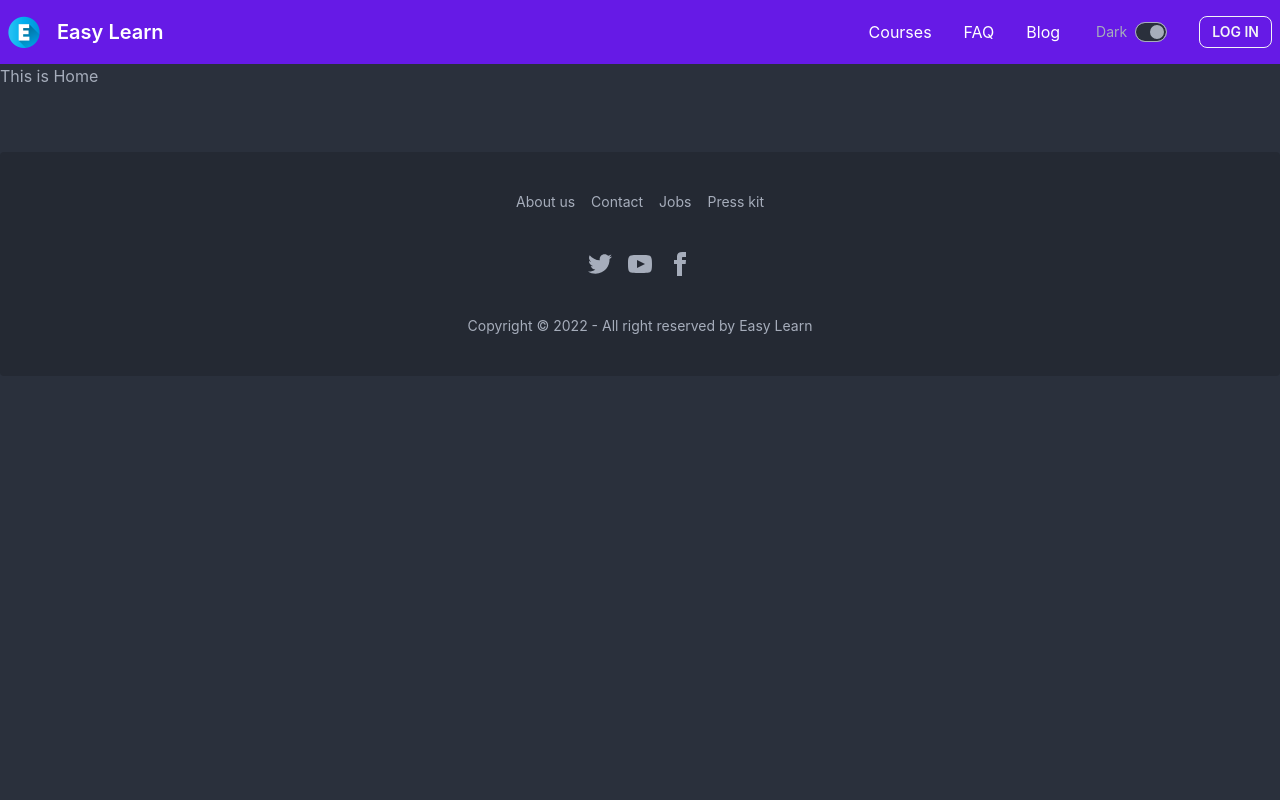
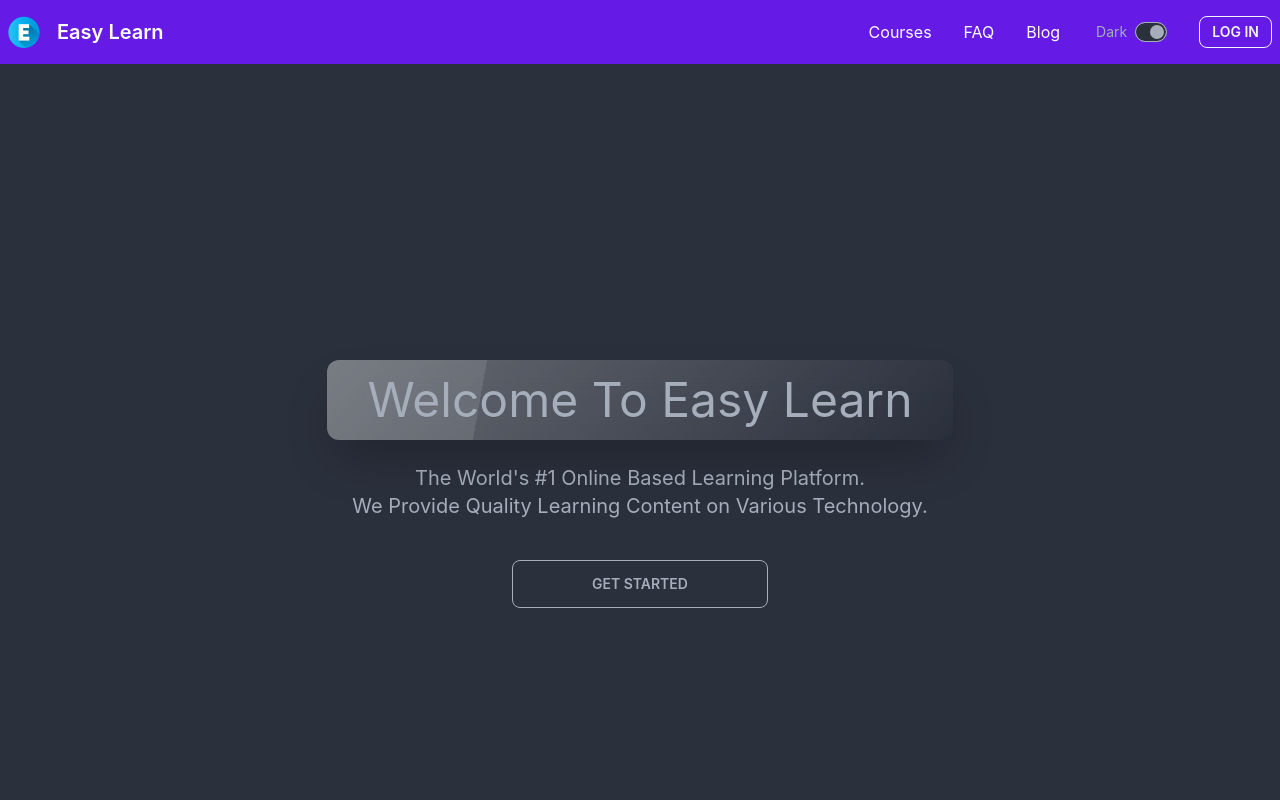
Before and after one commit to m7real/easy-learn-client, a React (Create React App) app: page / in a window 1280 px wide. Shown: the top 800 px of the page. Built offline with nearby package versions, Linux system fonts and the light colour scheme; no server answers.

Commit message:
homepage added

```diff
--- a/src/Pages/Home/Home/Home.js
+++ b/src/Pages/Home/Home/Home.js
@@ -1,9 +1,20 @@
 import React from "react";
+import { Link } from "react-router-dom";
 
 const Home = () => {
   return (
-    <div>
-      <h2>This is Home</h2>
+    <div className="flex justify-center items-center text-center min-h-screen">
+      <div>
+        <h2 className="text-5xl mt-10 px-10 glass  py-4 shadow-2xl rounded-xl">Welcome To Easy Learn</h2>
+        <p className="text-xl mt-6">
+          The World's #1 Online Based Learning Platform.
+          <br />
+          We Provide Quality Learning Content on Various Technology.
+        </p>
+        <Link to="/courses" className="btn btn-outline btn-wide mx-auto  mt-10">
+          Get Started
+        </Link>
+      </div>
     </div>
   );
 };
--- a/src/Pages/Login/Login/Login.js
+++ b/src/Pages/Login/Login/Login.js
@@ -2,6 +2,8 @@ import { GithubAuthProvider, GoogleAuthProvider } from "firebase/auth";
 import React, { useContext, useState } from "react";
 import { Link, useLocation, useNavigate } from "react-router-dom";
 import { AuthContext } from "../../../contexts/AuthProvider/AuthProvider";
+import { FcGoogle } from "react-icons/fc";
+import { FaGithub } from "react-icons/fa";
 
 const Login = () => {
   const [error, setError] = useState("");
@@ -81,14 +83,16 @@ const Login = () => {
               <button className="btn btn-primary">Login</button>
             </div>
             <button onClick={handleGoogleSignIn} type="button" className="btn btn-outline btn-ghost">
-              Google
+              <FcGoogle />
+              <span className="ml-4">Sign In With Google</span>
             </button>
-            <button onClick={handleGithubSignIn} type="button" className="btn btn-outline btn-ghost">
-              Github
+            <button onClick={handleGithubSignIn} type="button" className="btn btn-outline btn-ghost ">
+              <FaGithub />
+              <span className="ml-4">Sign In With Github</span>
             </button>
             <label className="label">
               <Link to="/register" className="label-text-alt link link-hover">
-                New to the site? Register Here
+                New to the site? <span className="text-success">Register Here</span>
               </Link>
             </label>
           </form>
--- a/src/Pages/Login/Register/Register.js
+++ b/src/Pages/Login/Register/Register.js
@@ -78,7 +78,7 @@ const Register = () => {
             </div>
             <label className="label">
               <Link to="/login" className="label-text-alt link link-hover">
-                Already have an account? Login Here
+                Already have an account? <span className="text-success">Login Here</span>
               </Link>
             </label>
           </form>
--- a/src/Pages/Shared/Header/Header.js
+++ b/src/Pages/Shared/Header/Header.js
@@ -70,7 +70,7 @@ const Header = () => {
               Log Out
             </button>
             <span className="tooltip tooltip-left" data-tip={user?.displayName || "No Name Found"}>
-              {user?.photoURL ? <img className="w-8  mx-4 rounded-full" src={user?.photoURL} alt="" /> : <FaUserAlt className="mx-4" />}
+              {user?.photoURL ? <img className="w-8 h-8  mx-4 rounded-full" src={user?.photoURL} alt="" /> : <FaUserAlt className="mx-4" />}
             </span>
           </>
         ) : (
```
